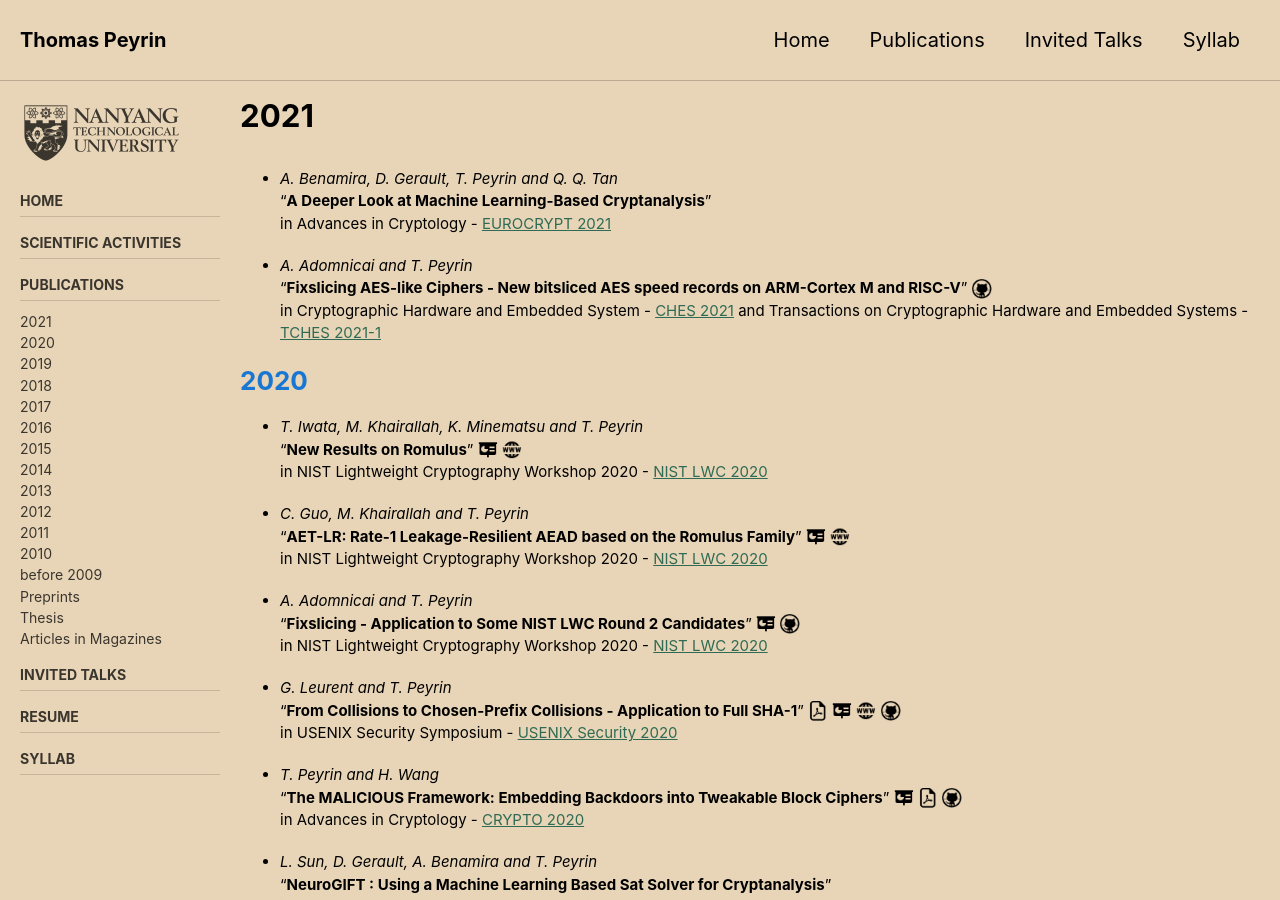
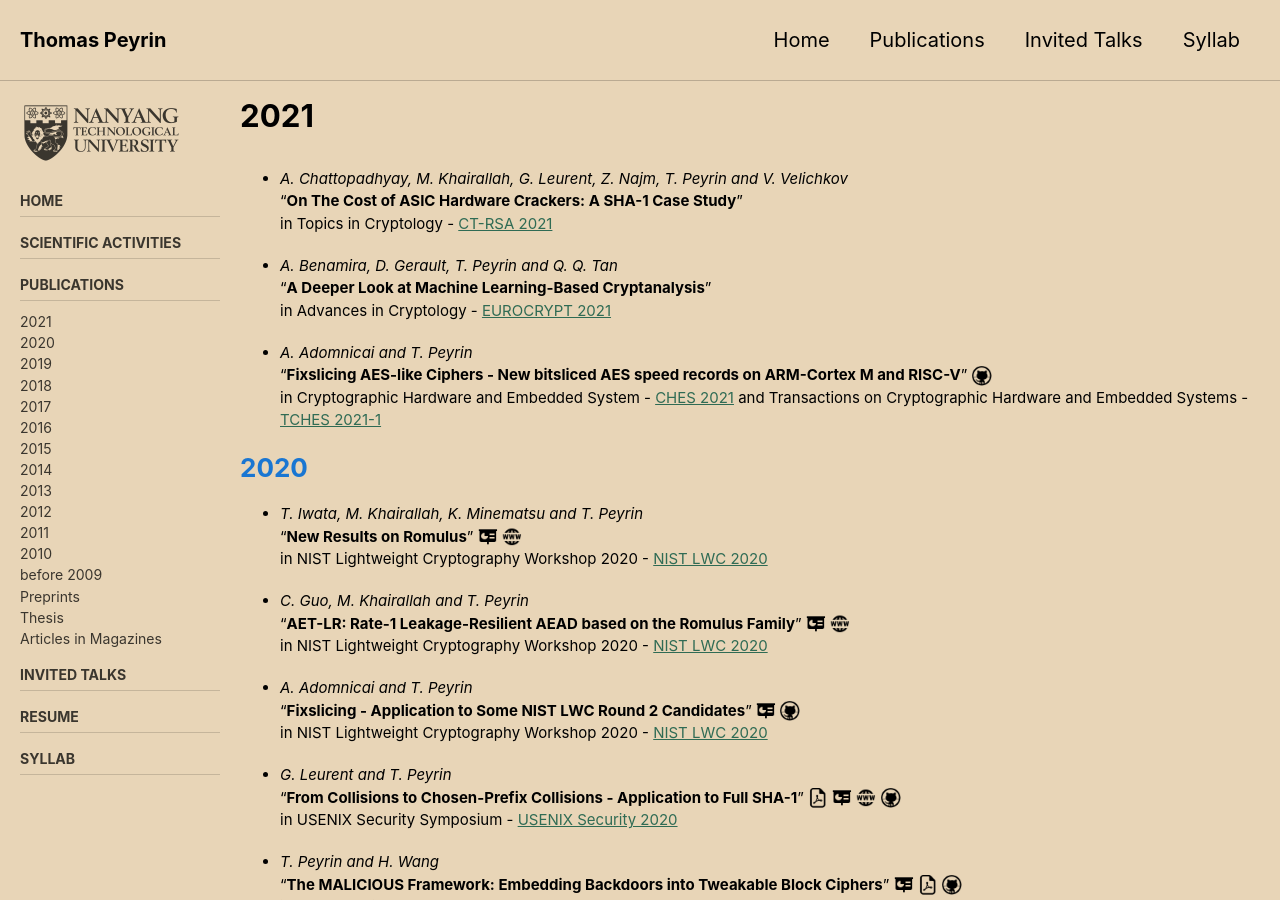
Before and after one commit to thomaspeyrin/web, a Jekyll site: the page built from publications.md, in a window 1280 px wide and 900 px high. Built offline with Jekyll 4.4.1, drawn with Linux system fonts in a browser that asks for light colours; cached includes are drawn as plain includes; nearby versions of some CDN libraries; our own code applies the rules of GitHub Pages for plain Markdown files.

Commit message:
Update publications.md

```diff
--- a/publications.md
+++ b/publications.md
@@ -10,6 +10,10 @@ sidebar:
 ---
 
 # 2021
+
+- *A. Chattopadhyay, M. Khairallah, G. Leurent, Z. Najm, T. Peyrin and V. Velichkov*
+"**On The Cost of ASIC Hardware Crackers: A SHA-1 Case Study**"
+in Topics in Cryptology - [CT-RSA 2021](https://sites.google.com/site/ctrsa2021/)
 
 - *A. Benamira, D. Gerault, T. Peyrin and Q. Q. Tan*
 "**A Deeper Look at Machine Learning-Based Cryptanalysis**"
```
